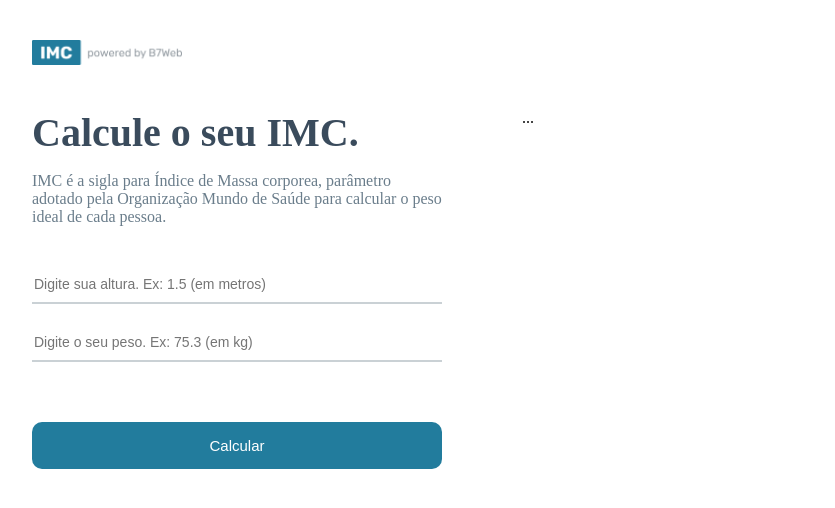
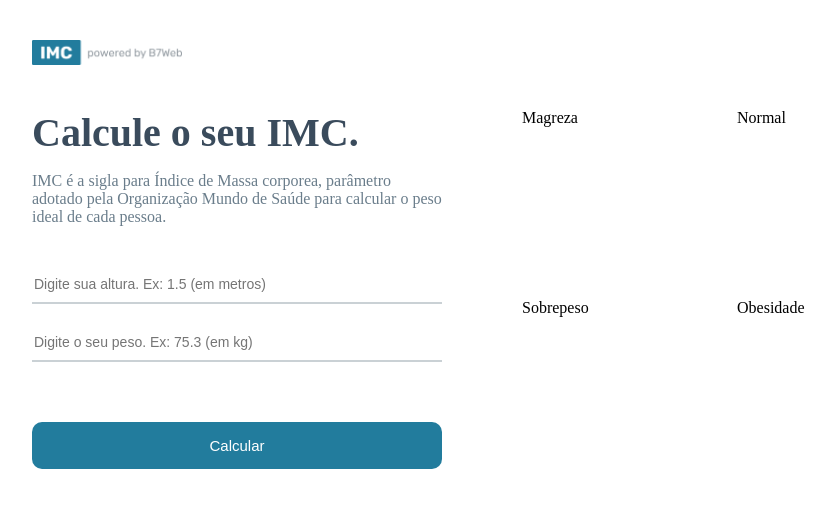
Before and after one commit to dimitriscalixto/React-IMC, a React (Create React App) app: page / in a window 1280 px wide. Shown: the top 508 px of the page, without its empty margins (158-993 px from the left). Built offline with nearby package versions, Linux system fonts and the light colour scheme.

Commit message:
Criando o Rightside

```diff
--- a/src/App.module.css
+++ b/src/App.module.css
@@ -60,4 +60,12 @@
 .container .rightSide {
   flex:1;
   margin-left: 40px;
+  display: flex;
 }
+
+.container .rightSide .grid {
+  flex:1;
+  display: grid;
+  grid-template-columns: repeat(2,1fr);
+  gap: 20px;
+}
--- a/src/App.tsx
+++ b/src/App.tsx
@@ -1,12 +1,13 @@
 import { useState } from 'react';
 import styles from './App.module.css';
 import poweredImage from './assets/powered.png';
-import {levels, calculateImc} from './helpers/imc';
+import { levels, calculateImc } from './helpers/imc';
+import { GridItem} from './components/gridItem';
 const App = () => {
   const [heightField, setHeightField] = useState<number>(0);
   const [weightField, setWeightField] = useState<number>(0);
   const handleCalculateButton = () => {
-    if(heightField && weightField){
+    if (heightField && weightField) {
 
     } else {
       alert('Digite todos os campos');
@@ -27,20 +28,24 @@
           <input
             type="number"
             placeholder='Digite sua altura. Ex: 1.5 (em metros)'
-          value={heightField > 0 ? heightField: ''}
+            value={heightField > 0 ? heightField : ''}
             onChange={(e) => setHeightField(parseFloat(e.target.value))}
           />
           <input
             type="number"
             placeholder='Digite o seu peso. Ex: 75.3 (em kg)'
-          value={weightField > 0 ? weightField: ''}
+            value={weightField > 0 ? weightField : ''}
             onChange={(e) => setWeightField(parseFloat(e.target.value))}
           />
           <button onClick={handleCalculateButton}>Calcular</button>
         </div>
 
         <div className={styles.rightSide}>
-          ...
+          <div className={styles.grid}>
+            {levels.map((item, key) => (
+                <GridItem key={key} item={item}/>
+            ))}
+          </div>
         </div>
       </div>
     </div>
--- /dev/null
+++ b/src/components/gridItem/GridItem.tsx
@@ -0,0 +1,13 @@
+import { Level } from "../../helpers/imc"
+
+type Props = {
+  item: Level;
+}
+
+export const GridItem = ({item}: Props) => {
+  return (
+    <div>
+      {item.title}
+    </div>
+  )
+}
--- /dev/null
+++ b/src/components/gridItem/index.tsx
@@ -0,0 +1 @@
+export * from './GridItem'
--- a/src/helpers/imc.ts
+++ b/src/helpers/imc.ts
@@ -7,7 +7,7 @@
 }
 export const levels : Level[]= [
   { title: 'Magreza', color: '#96A3AB',icon: 'down',imc: [0,18.5]},
-  { title: 'Magreza', color: '#0EAD69',icon: 'up', imc: [18.6,24.9]},
+  { title: 'Normal', color: '#0EAD69',icon: 'up', imc: [18.6,24.9]},
   { title: 'Sobrepeso', color: '#E2B039',icon: 'down', imc: [25,40]},
   { title:'Obesidade',color: '#C3423F', icon: 'down', imc: [30.1,99]}
 ];
```
Also changed, not shown: src/components/gridItem/GridItem.module.css (added). Lines whose indentation alone changed are shown as unchanged.
